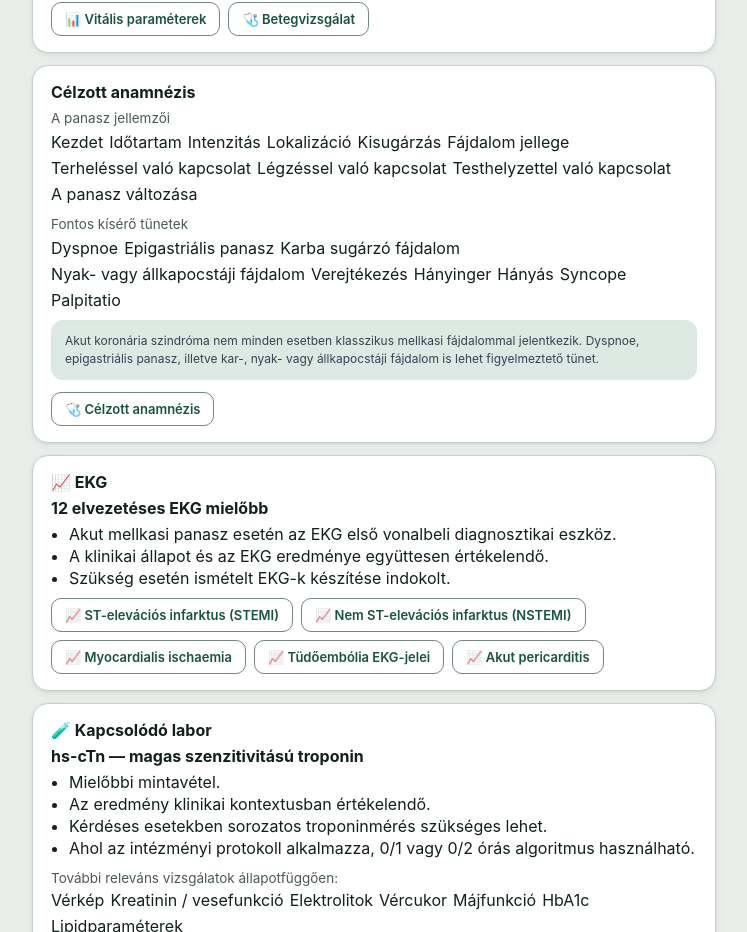
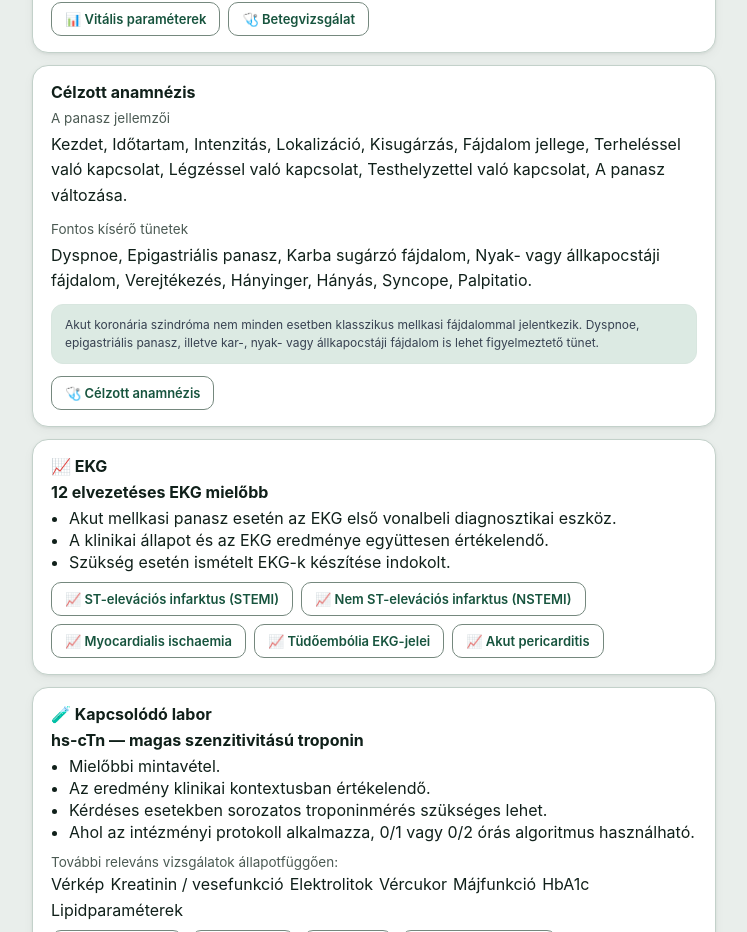
Before and after one commit to lpkvts/apnplatform, a Next.js app: page /betegsegtar/akut/mellkasi-fajdalom in a window 1280 px wide. Shown: the part 1160-2092 px from the top of the page, without its empty margins (266-1013 px from the left). Built offline with nearby package versions, Linux system fonts and the light colour scheme; no server answers; the database is empty.

Commit message:
Add files via upload

```diff
--- a/app/betegsegtar/akut/[slug]/page.tsx
+++ b/app/betegsegtar/akut/[slug]/page.tsx
@@ -66,9 +66,9 @@ export default async function AkutTopicPage({ params }: { params: Promise<{ slug
       </Card>
       <Card title="Célzott anamnézis">
         <div className="sub" style={{ marginBottom: 4 }}>A panasz jellemzői</div>
-        <div style={{ display: 'flex', flexWrap: 'wrap', gap: 6 }}>{t.historyFeatures.map((x) => <span key={x} className="chip">{x}</span>)}</div>
+        <p style={{ margin: 0, lineHeight: 1.6 }}>{t.historyFeatures.join(', ')}.</p>
         <div className="sub" style={{ margin: '10px 0 4px' }}>Fontos kísérő tünetek</div>
-        <div style={{ display: 'flex', flexWrap: 'wrap', gap: 6 }}>{t.historySymptoms.map((x) => <span key={x} className="chip">{x}</span>)}</div>
+        <p style={{ margin: 0, lineHeight: 1.6 }}>{t.historySymptoms.join(', ')}.</p>
         {t.historyNote && <div className="safety-note" style={{ marginTop: 10 }}>{t.historyNote}</div>}
         <div className="cop-acts" style={{ marginTop: 10 }}>
           <a className="btn ghost sm" href="/klinika/vizsgalat/munkamenet">🩺 Célzott anamnézis</a>
```
